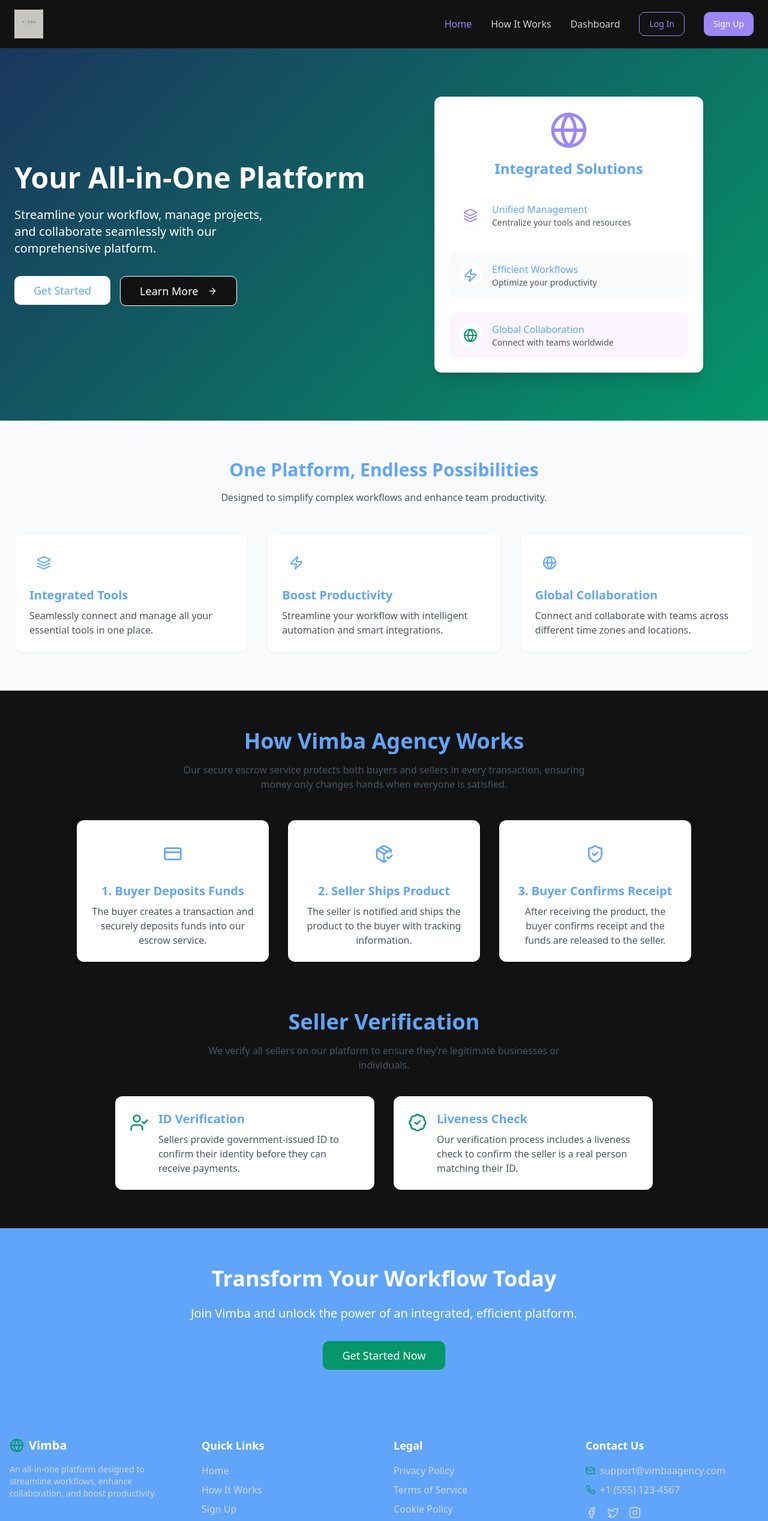
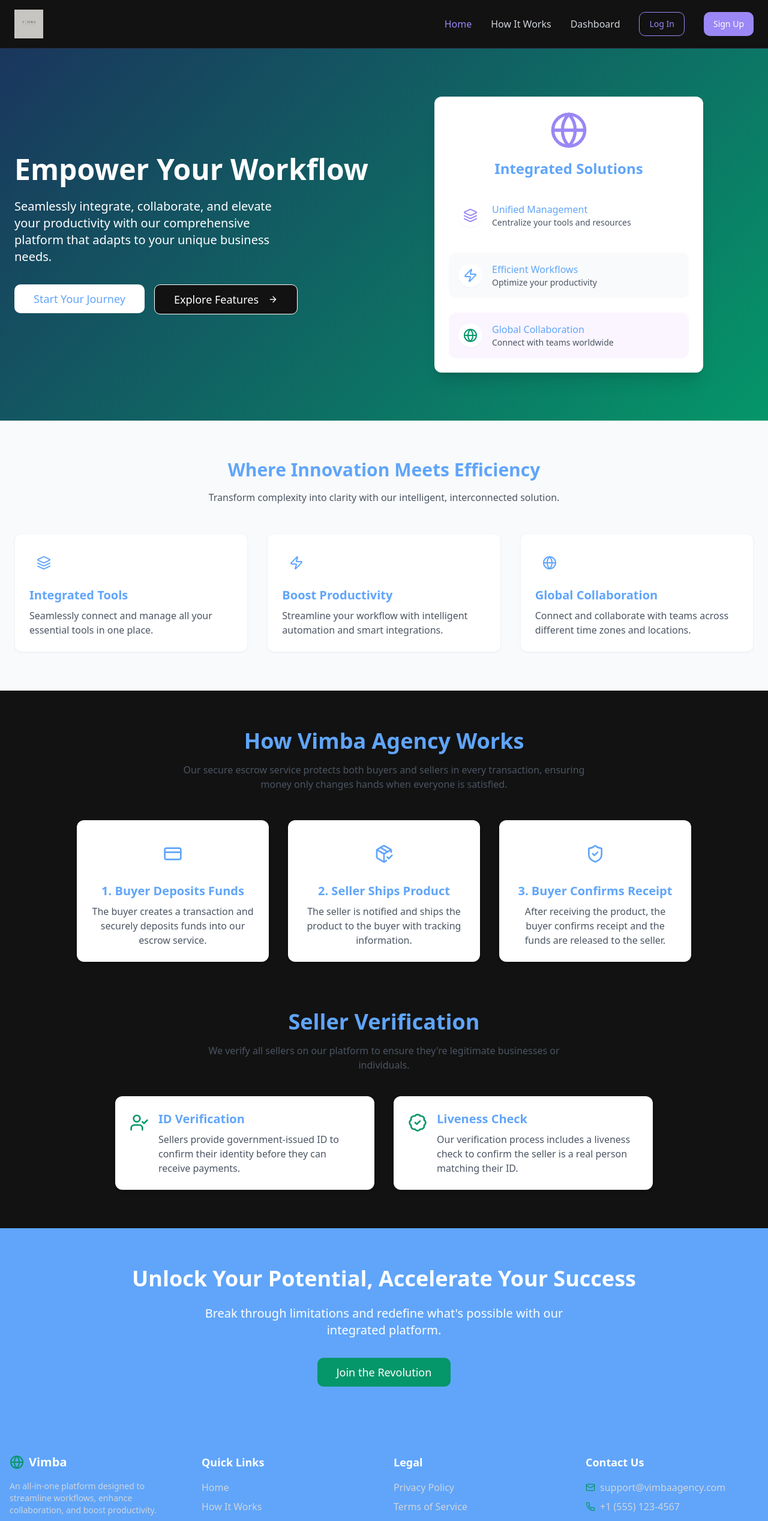
Before and after one commit to Dasrkshadow9886/vimba-secure-transit, a React (Vite) app: page / in a window 1280 px wide. Shown: the top 2535 px of the page at 60% size. Built offline with nearby package versions, Linux system fonts and the light colour scheme.

Commit message:
Refactor: Update slogan
Update the slogan for the all-in-one platform.

```diff
--- a/src/pages/Index.tsx
+++ b/src/pages/Index.tsx
@@ -17,19 +17,19 @@ const Index = () => {
         <div className="container mx-auto px-4 md:px-6">
           <div className="flex flex-col md:flex-row items-center">
             <div className="md:w-1/2 mb-10 md:mb-0">
-              <h1 className="text-4xl md:text-5xl font-bold mb-6 leading-tight">Your All-in-One Platform</h1>
+              <h1 className="text-4xl md:text-5xl font-bold mb-6 leading-tight">Empower Your Workflow</h1>
               <p className="text-xl mb-8 max-w-md">
-                Streamline your workflow, manage projects, and collaborate seamlessly with our comprehensive platform.
+                Seamlessly integrate, collaborate, and elevate your productivity with our comprehensive platform that adapts to your unique business needs.
               </p>
               <div className="flex flex-col sm:flex-row space-y-3 sm:space-y-0 sm:space-x-4">
                 <Link to="/signup">
                   <Button className="bg-white text-vimba-blue hover:bg-gray-100 text-lg px-8 py-6">
-                    Get Started
+                    Start Your Journey
                   </Button>
                 </Link>
                 <Link to="/how-it-works">
                   <Button variant="outline" className="border-white text-white hover:bg-white/10 text-lg px-8 py-6">
-                    Learn More
+                    Explore Features
                     <ArrowRight className="ml-2 h-5 w-5" />
                   </Button>
                 </Link>
@@ -80,8 +80,8 @@ const Index = () => {
       <section className="py-16 bg-gray-50">
         <div className="container mx-auto px-4 md:px-6">
           <div className="text-center max-w-2xl mx-auto mb-12">
-            <h2 className="text-3xl font-bold text-vimba-blue mb-4">One Platform, Endless Possibilities</h2>
-            <p className="text-gray-600">Designed to simplify complex workflows and enhance team productivity.</p>
+            <h2 className="text-3xl font-bold text-vimba-blue mb-4">Where Innovation Meets Efficiency</h2>
+            <p className="text-gray-600">Transform complexity into clarity with our intelligent, interconnected solution.</p>
           </div>
 
           <div className="grid grid-cols-1 md:grid-cols-3 gap-8">
@@ -118,11 +118,11 @@ const Index = () => {
       {/* CTA Section */}
       <section className="py-16 bg-vimba-blue text-white">
         <div className="container mx-auto px-4 text-center">
-          <h2 className="text-3xl md:text-4xl font-bold mb-6">Transform Your Workflow Today</h2>
-          <p className="text-xl mb-8 max-w-2xl mx-auto">Join Vimba and unlock the power of an integrated, efficient platform.</p>
+          <h2 className="text-3xl md:text-4xl font-bold mb-6">Unlock Your Potential, Accelerate Your Success</h2>
+          <p className="text-xl mb-8 max-w-2xl mx-auto">Break through limitations and redefine what's possible with our integrated platform.</p>
           <Link to="/signup">
             <Button className="bg-vimba-green hover:bg-vimba-green/90 text-white px-8 py-6 text-lg">
-              Get Started Now
+              Join the Revolution
             </Button>
           </Link>
         </div>
```
